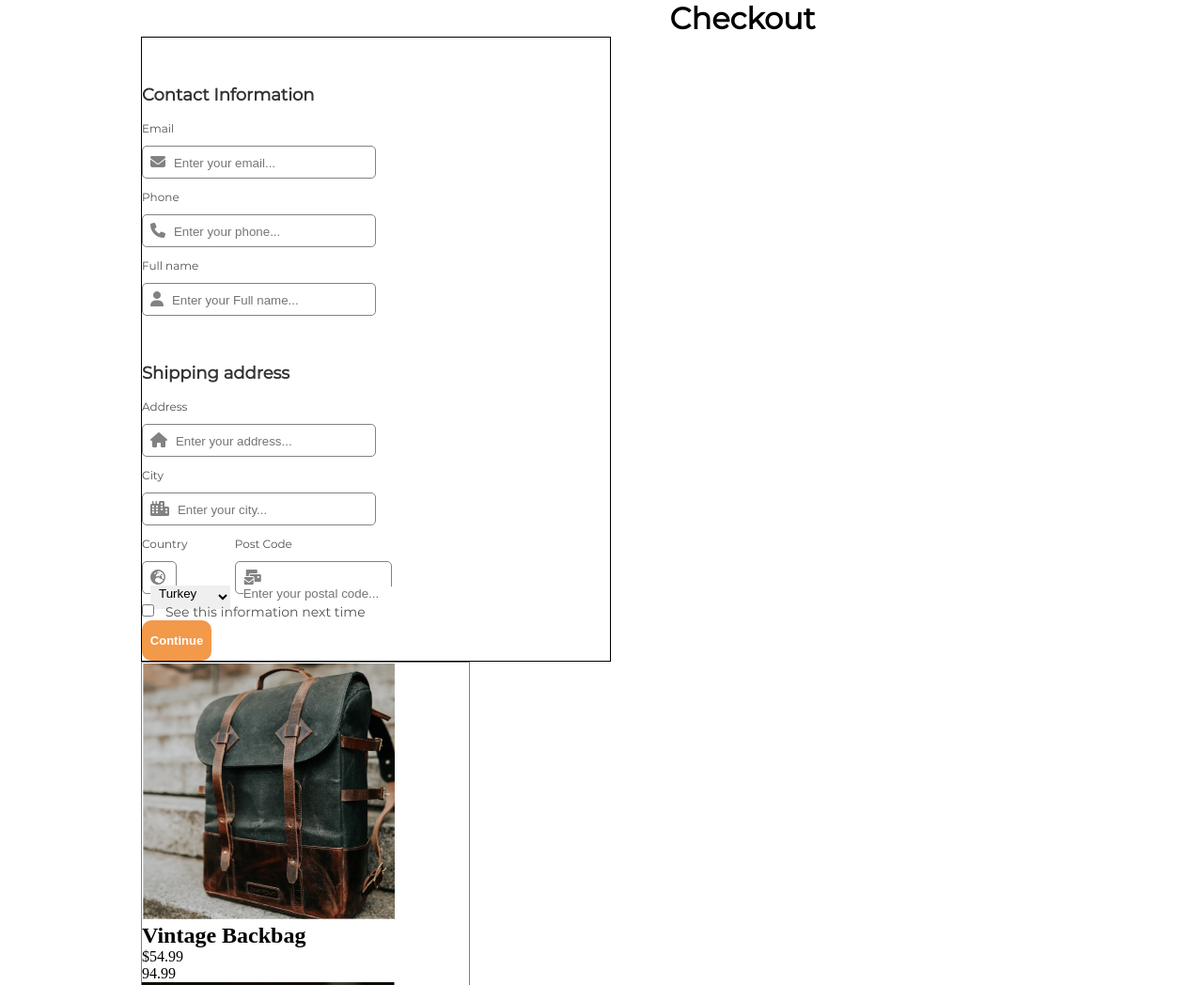
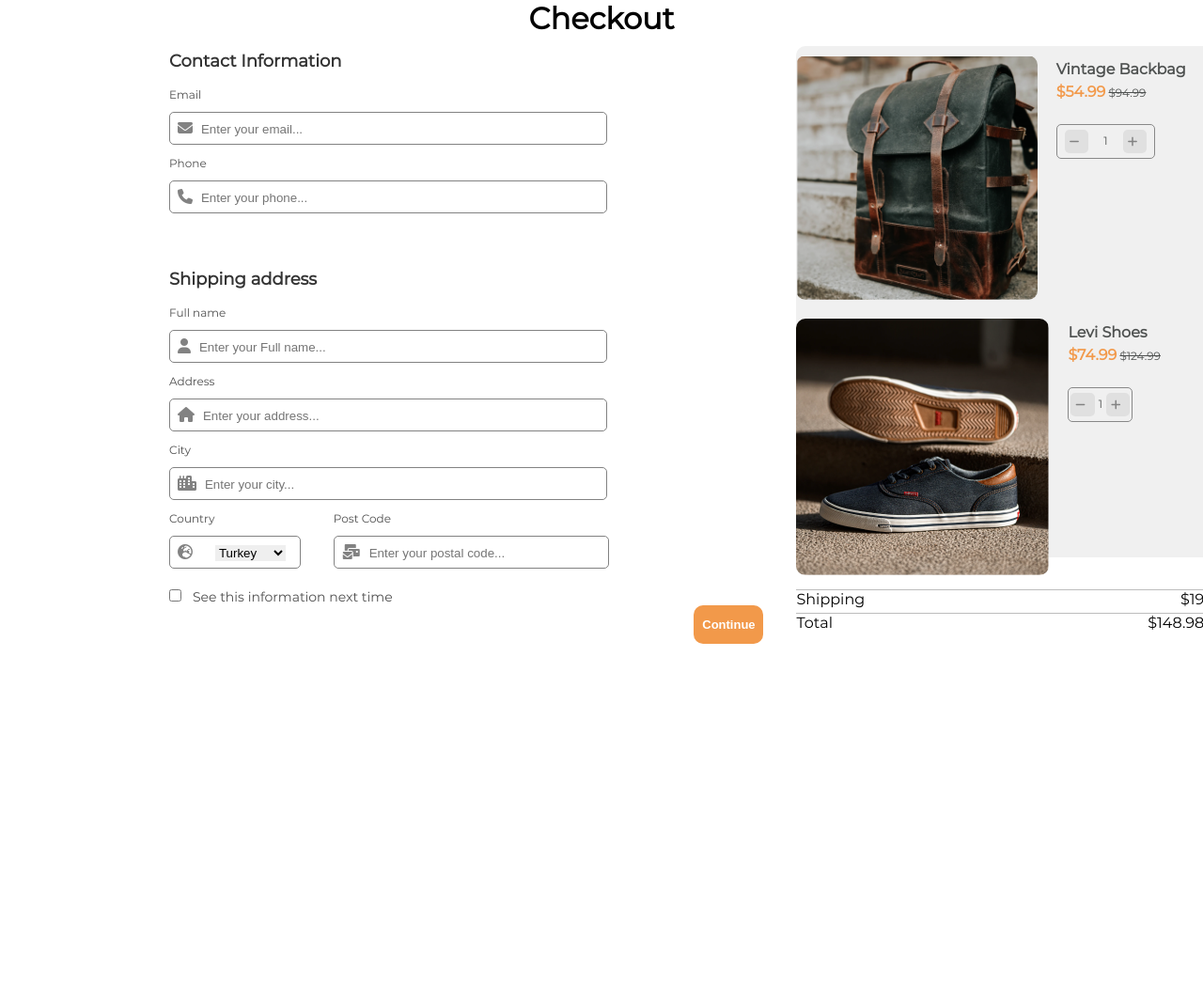
Before and after one commit to sehriban-act/check-out-form, a plain HTML site: page index.html in a window 1280 px wide. Shown: the top 1048 px of the page at 94% size. After the commit the page ends 800 px from the top, so only its background shows below. Drawn offline with Linux system fonts and the light colour scheme.

Commit message:
responsive edited

```diff
--- a/index.html
+++ b/index.html
@@ -10,43 +10,56 @@
 </head>
 <header>Checkout</header>
 <body>
-    <div id="personal-info">
-        <form action="#">
-
+    <main>
+        <form action="">
+            <div id="contact_information">
                 <h1>Contact Information</h1>
-
+                <div class="label_input">
                     <label for="email">Email</label><br>
                     <div class="input">
                         <i class="fa fa-envelope"></i>
                         <input type="email" name="entered-email" id="email" placeholder="Enter your email...">
                     </div>
+                </div>
 
+                <div class="label_input">
                     <label for="phone">Phone</label><br>
                     <div class="input">
                         <i class="fa fa-phone"></i>
                         <input type="tel" name="entered-phone" id="phone" placeholder="Enter your phone...">
                     </div>
+                </div>
+            </div>
 
 
 
+            <div id="shipping_information">
+                <h1>Shipping address</h1>
+                <div class="label_input">
                     <label for="name">Full name</label><br>
                     <div class="input">
                         <i class="fas fa-user"></i>
                         <input type="text" name="entered-name" id="name" placeholder="Enter your Full name...">
                     </div>
-        <h1>Shipping address</h1>
+                </div>
 
+                <div class="label_input">
                     <label for="address">Address</label><br>
                     <div class="input">
                         <i class="fas fa-home"></i>
                         <input type="text" name="address" id="address" placeholder="Enter your address...">
                     </div>
+                </div>
 
+                <div class="label_input">
                     <label for="city">City</label><br>
                     <div class="input" >
                         <i class="fas fa-city"></i>
                         <input type="text" name="entered-city" id="city" placeholder="Enter your city..." >
                     </div>
+                </div>
+
+                <div class="label_input" id="country_postal">
                     <div id="country-field">
                         <label for="country">Country</label><br>
                         <div class="input">
@@ -66,49 +79,75 @@
                         <i class="fas fa-mail-bulk"></i>
                         <input type="" name="entered_postcode" id="pcode" placeholder="Enter your postal code..." >
                     </div>
+
                     </div>
-        <div >
-            <input type="checkbox" name="see-info" id="see">
+                </div>
+            </div>
+
+            <div id="see">
+                <input type="checkbox" name="see-info" >
                 <label for="check" id="see-label"> See this information next time</label>
             </div>
+
             <input id="btn_continue" type="submit" value="Continue">
+        </form>
 
-        </form>
+
+
+        <div id="product_preview">
+            <div id="product_preview-panel">
+
+                        <div class="product" >
+                            <img src="./images/photo1.png" alt="Vintage_Back_bag" id="bag">
+                            <div class="product-info">
+                                <h2>Vintage Backbag</h2>
+                                <p><strong>$54.99</strong> <span class="line-through">$94.99</span></p>
+
+                                <div class="quantity-controller">
+                                    <button>
+                                        <i class="fas fa-minus"></i>
+                                    </button>
+                                    <p>1</p>
+                                    <button>
+                                        <i class="fas fa-plus"></i>
+                                    </button>
+                                </div>
+                            </div>
+                        </div>
+
+                        <div class="product" >
+                            <img src="./images/photo2.png" alt="Levi_Shoes"  id="shoe">
+                            <div class="product-info">
+                                <h2>Levi Shoes</h2>
+                                    <p><strong>$74.99</strong> <span class="line-through">$124.99</span></p>
+
+                                <div class="quantity-controller">
+                                    <button>
+                                        <i class="fas fa-minus"></i>
+                                    </button>
+                                    <p>1</p>
+                                    <button>
+                                        <i class="fas fa-plus"></i>
+                                    </button>
+                                </div>
+                            </div>
                         </div>
 
 
 
 
-
-<div id="shopping_info">
-    <div id="bag">
-        <img src="./images/photo1.png" alt="Vintage Backbag" class="image">
-        <h2>Vintage Backbag</h2>
-        <p class="price">$54.99</p>
-        <p class="first_price">94.99</p>
+                        <div id="checkout">
+                            <div class="buy-detail" id="ship">
+                                <p>Shipping</p>
+                                <p>$19</p>
                             </div>
-    <div id="shoes">
-        <img src="./images/photo2.png" alt="Vintage Backbag" class="image">
-        <h2>Levi Shoes</h2>
-        <p class="price">$74.99</p>
-        <p class="first_price">124.99</p>
+                            <div class="buy-detail" id="total">
+                                <p>Total</p>
+                                <p>$148.98</p>
                             </div>
-    <div id="ship-total">
- <table>
-     <tr>
-         <td>Shipping</td>
-         <td>$19</td>
-     </tr>
-     <tr>
-         <td>Total</td>
-         <td>$148.98</td>
-     </tr>
- </table>
-       <tr></tr>
-       <tr></tr>
-   </td>
                         </div>
-</section>
-
+            </div>
+        </div>
+    </main>
 </body>
 </html>
--- a/style.css
+++ b/style.css
@@ -4,35 +4,60 @@
    box-sizing: border-box;
    }
 
-   body{
-       font-family: 'Times New Roman', Times, serif;
-       font-size: 16px;
-       text-decoration:none solid rgb(0,0,0);
-       background-color: #FFFFFF;
-       background-position: 0% 0%;
-       color: #000;
-       height: 1175px;
-       width:100%;
-       display:block;
-       margin: 0 150px 0 150px;
-          }
-
    @font-face{
     font-family: Mon;
     src:url(./fonts/Montserrat-Regular.ttf)
 }
+
+   main{
+    /* border:1px solid red; */
+    margin:0 350px 0 150px;
+    width:100%;
+    height:680px;
+    /* background-color: turquoise; */
+    font-family: 'Times New Roman', Times, serif;
+    font-size: 16px;
+    text-decoration:none solid rgb(0,0,0);
+    display:flex;
+}
+  form{
+    /* border:1px solid yellow; */
+    margin:0 15px 0px 15px;
+    width: 80%;
+    height:95%;
+    /* background-color: yellow; */
+    display: flex;
+    flex-direction: column;
+  }
+
    header{
        font-family: Mon,Arial, Helvetica, sans-serif;
        font-size: 32px;
        font-weight: 700;
-       text-align:center;
+      text-align: center;
    }
+
+   #contact_information{
+    /* border:1px solid orange; */
+    margin:15px 15px 0px 15px;
+    width: 90%;
+    height:35%;
+    /* background-color:orange; */
+}
+#shipping_information{
+    /* border:1px solid rgba(255, 166, 0, 0.836); */
+    margin:15px 15px 0px 15px;
+    width: 90%;
+    height:55%;
+    /* background-color:rgba(255, 166, 0, 0.829); */
+}
+
    h1{
        font-family: Mon;
        font-size: 18px;
        color: #333;
        font-weight: 700;
-       margin:50px 0 15px 0;
+       margin:0px 0 15px 0;
    }
    label{
        position: relative;
@@ -48,30 +73,31 @@
        border:none;
 
 
+    }
+
+    #country_postal{
+        display:flex;
+        justify-content:flex-start;
+    }
+    #country-field{
+        width:30%;
+        position: relative;
 
     }
-
-    #country-field {
-        display:inline-block;
-        width:15%;
+#postal-field{
+    width:63%;
     position: relative;
 
 }
 
-     #postal-field {
-         display:inline-block;
-         width:67%;
-         margin-left:20px;
-         position: realtive;
-     }
     .input{
         font-family: Arial, Helvetica, sans-serif;
         font-size: 14px;
         text-decoration:none solid white ;
-       border:none;
+        /* border:none; */
         border:1px solid #828282;
         border-radius: 5px;
-        width: 50% ;
+        width: 80% ;
         height:35px;
         padding:8px 5px 10px 8px;
         margin:10px 0;
@@ -86,9 +112,12 @@ position: relative;
       padding-right: 5px;
 
     }
+    #see{
+        margin-left:15px;
+    }
    select {
         border: none;
-        padding: 0px 5px 8px 5px;
+        margin: 0px 5px 8px 15px;
 
     }
 
@@ -111,29 +140,129 @@ position: relative;
         border-radius:10px;
         height:43px;
         width:74px;
+
         font-family: Arial, Helvetica, sans-serif;
         font-size:13px;
         font-weight: 600;
-        text-align: center;
-        color:white
+        color:white;
+
+        align-self: flex-end;
 
         }
+
+
+
 #btn_continue:hover{
-  outline: rgb(255,0,0) dashed 1px;
+    border: 2px dashed orangered;
 }
 
-form{
-    border:1px solid black;
-display:inline-block;
-position: relative;
-width:500px;
 
 
-}
-#shopping_info{
-    border:1px solid grey;
-width:350px;
-/* /* /* /* display:inline-block; */
-position: relative;
+
+#product_preview-panel{
+
+    width: 80%;
+    height:80%;
+    border-radius: 10px;
+    background-color: #eeeeeedc;
+    margin: 10px 20px;
+    display: flex;
+    flex-wrap: wrap;
 
 }
+.product {
+    position: relative;
+    width: auto;
+    display: flex;
+    margin: 10px 0;
+}
+#checkout{
+    margin-bottom:15px;
+    width: 100%;
+    height:30%;
+
+}
+#bag{ width: 60%;
+    border-radius: 10px;
+    margin-right: 20px;}
+#shoe{
+    width: 70%;
+    border-radius: 10px;
+    margin-right: 20px;
+}
+.product-info {
+    font-family: Mon, Arial, Helvetica, sans-serif;
+    width: 100%;
+}
+.product-info h2 {
+    font-size: 16px;
+    color: #4E5150;
+    margin: 5px 0;
+}
+.product-info p {
+    font-size: 12px;
+    color: #4E5150;
+    margin: 5px 0;
+}
+.product-info p strong {
+    color: #f2994a;
+    font-size: 16px;
+    font-weight: 600;
+}
+.quantity-controller {
+    border-radius: 5px;
+    border: 1px solid rgb(136, 136, 136);
+    display: flex;
+    justify-content: space-around;
+    width: 70%;
+    margin-top: 25px;
+}
+.quantity-controller button,
+p {
+    position: relative;
+    display: block;
+}
+.quantity-controller p {
+    line-height: 24px;
+}
+.quantity-controller button {
+    margin: 5px 0;
+    border: 0;
+    background-color: #e0e0e0;
+    border-radius: 5px;
+    padding: 5px;
+    text-align: center;
+}
+.quantity-controller button i {
+    font-size: 12px;
+}
+.buy-detail {
+    margin: 5px 0;
+    border-top: 1px solid #BDBDBD;
+    display: flex;
+    position: relative;
+    width: 90%;
+    font-family: Mon, Arial, Helvetica, sans-serif;
+}
+.buy-detail p {
+    display: block;
+    width: 50%;
+}
+.buy-detail p:nth-child(2) {
+    text-align: right;
+}
+#shipping {
+    margin-top: 50px;
+}
+.line-through {
+    text-decoration: line-through;
+}
+
+@media only screen and (max-width: 600px) {
+    main{
+
+
+
+        flex-wrap:wrap-reverse;
+    }
+  }
```
Lines whose indentation alone changed are shown as unchanged.
